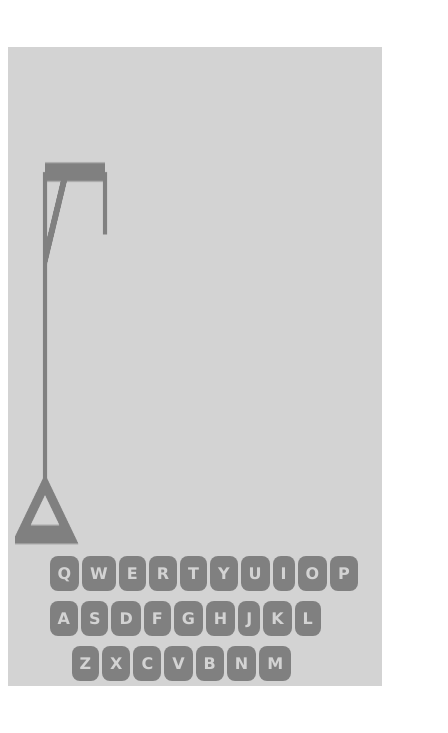
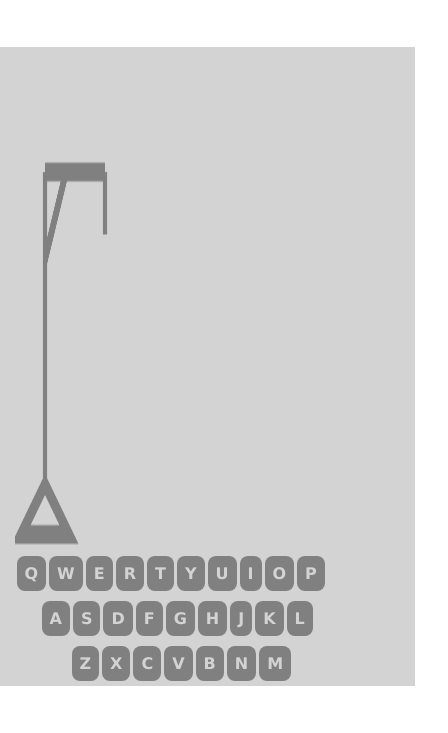
Before and after one commit to conceicao-peres/jogoDaForca, a plain HTML site: page index.html in a window 390 px wide. Shown: the part 208-941 px from the top of the page, 448 px wide, since content can reach past the window. Drawn offline with Linux system fonts and the light colour scheme.

Commit message:
responsividae

```diff
--- a/style.css
+++ b/style.css
@@ -114,3 +114,15 @@ footer img{
     line-height: 0.9;
    }
 }
+
+@media(max-width:400px){
+  body{
+    width: 100vw;
+    height: 100vh;
+    display: flex;
+    flex-direction: column;
+    margin: 0;
+    padding: 0;
+    align-items: center;
+  }
+}
```
